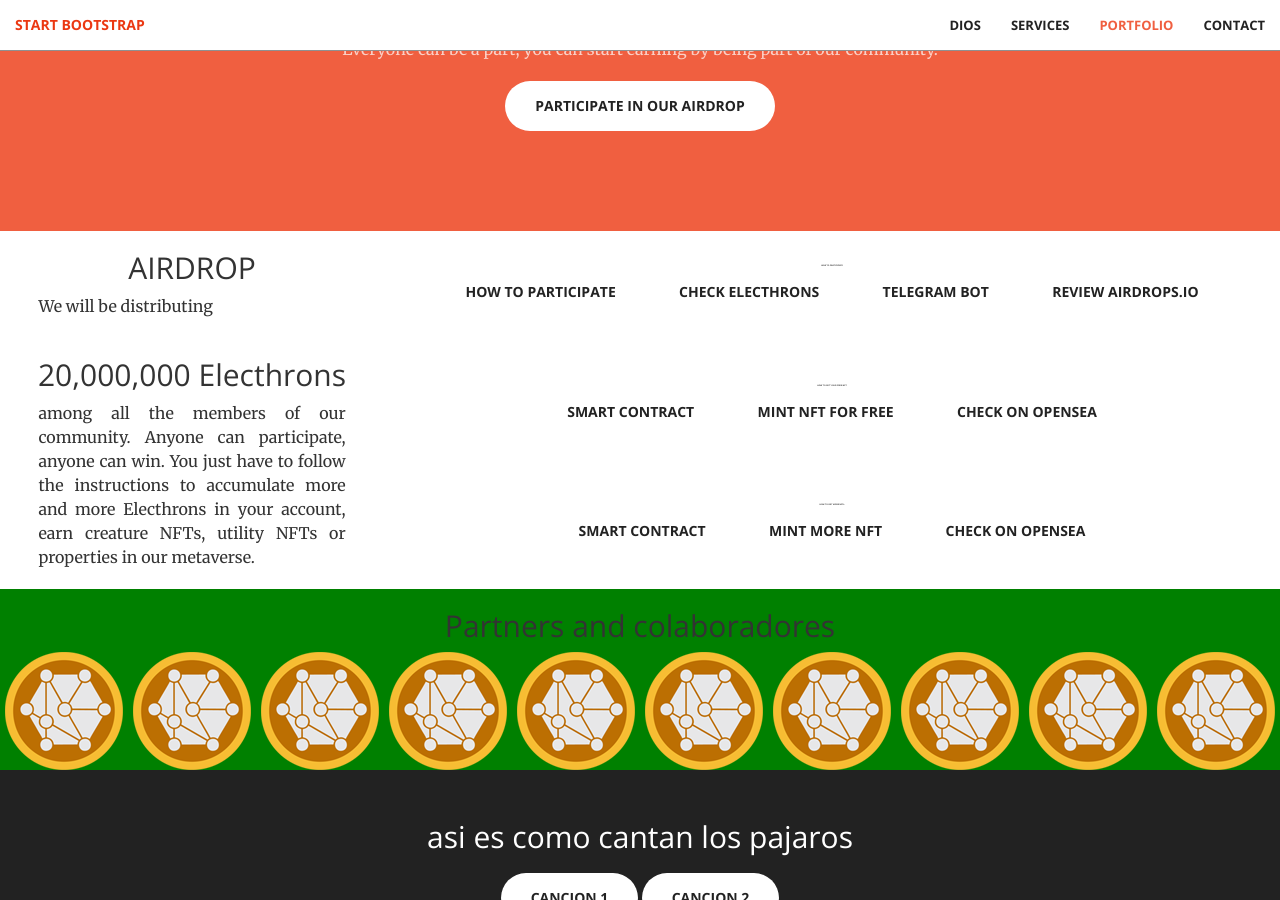
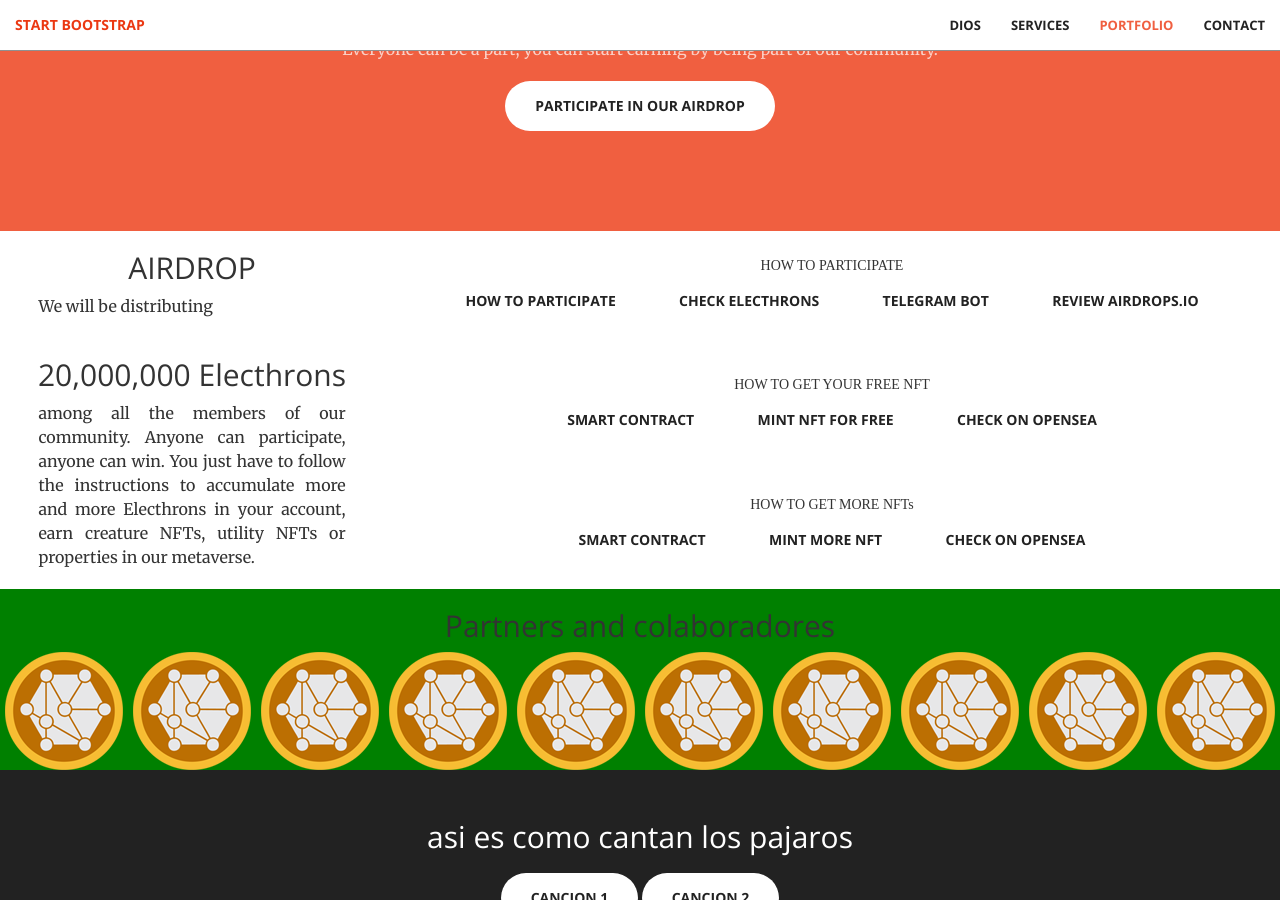
Before and after one commit to soujiang/soujiang.github.io, a Jekyll site: the page built from index.html, in a window 1280 px wide and 900 px high, scrolled down 3329 px. Built offline with Jekyll 4.4.1, drawn with Linux system fonts in a browser that asks for light colours.

Commit message:
airdrop times prueba

```diff
--- a/_sass/_base.scss
+++ b/_sass/_base.scss
@@ -449,7 +449,5 @@ body {
 }
 
 .titlehowto {
-    font-family:'Franklin Gothic Medium', 'Arial Narrow', Arial, sans-serif;
-    font-weight: bold;
-    font-size:2px;
+    font-family:'Times New Roman', Times, serif
 }
```
